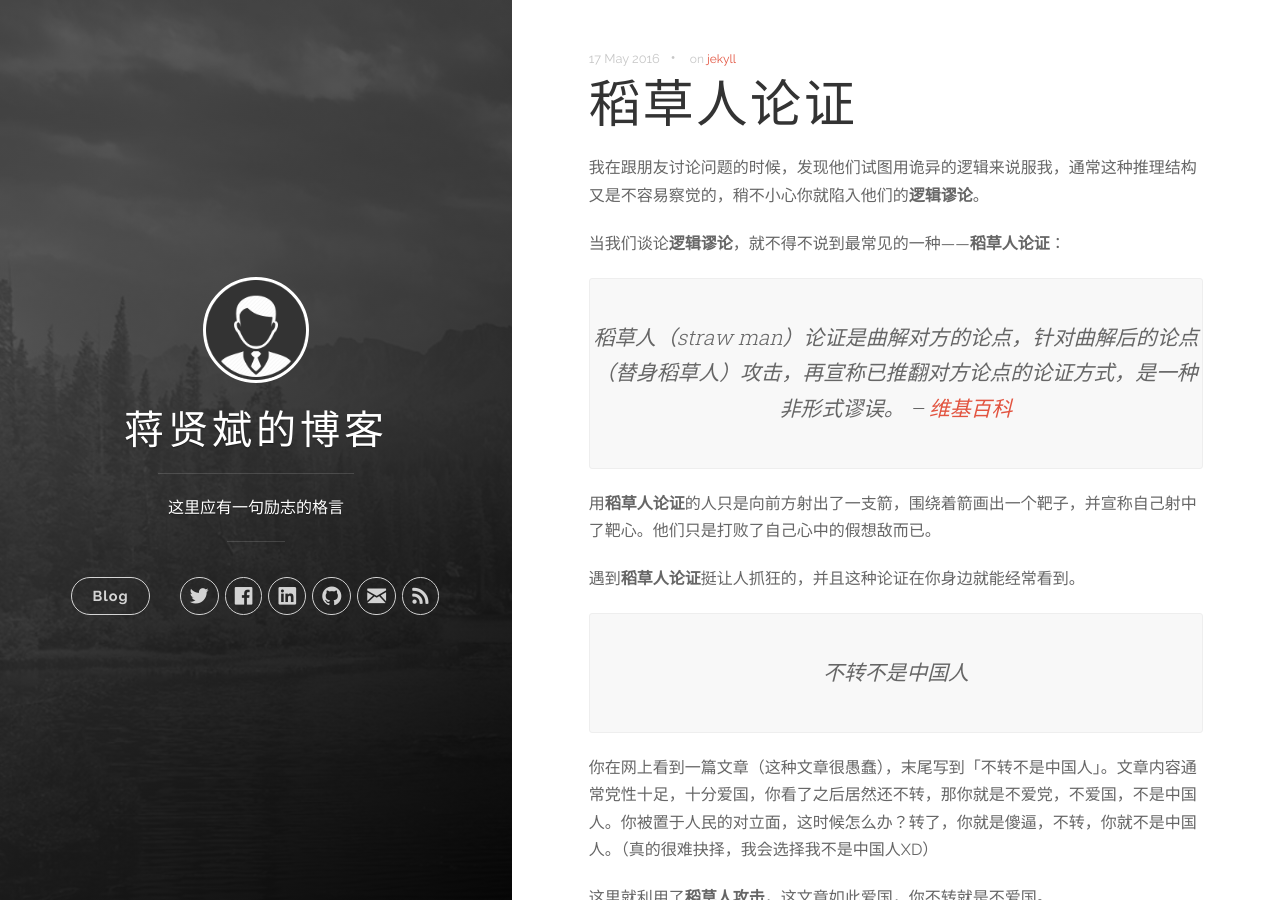
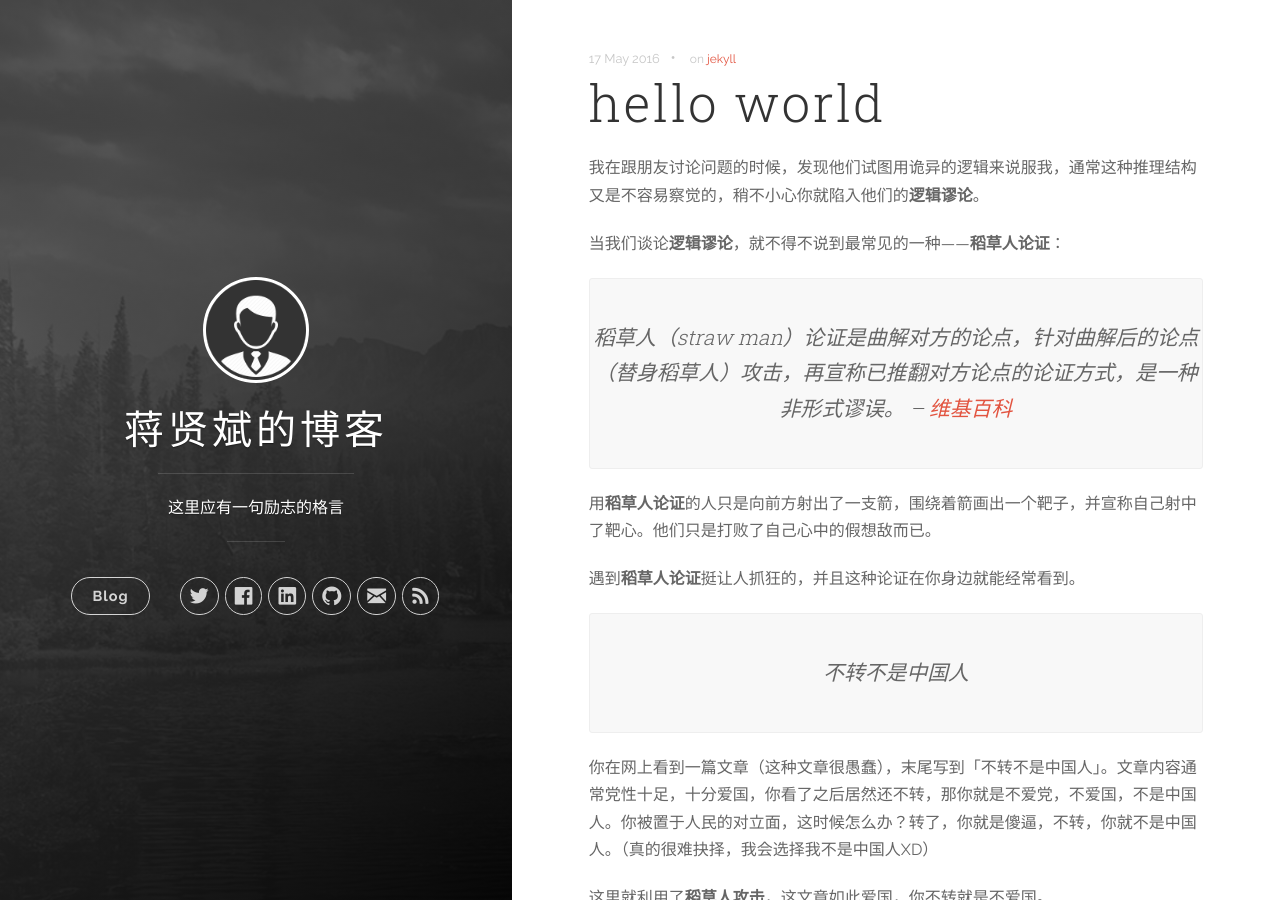
Before and after one commit to bing0say/bing0say.github.io, a Jekyll site: the page built from _posts/2016-02-08-稻草人论证.markdown, in a window 1280 px wide and 900 px high. Built offline with Jekyll 4.4.1, drawn with Linux system fonts in a browser that asks for light colours; nearby versions of some CDN libraries.

Commit message:
change something

```diff
--- a/_posts/2016-02-08-稻草人论证.markdown
+++ b/_posts/2016-02-08-稻草人论证.markdown
@@ -1,5 +1,5 @@
 ---
-title:  "稻草人论证"
+title:  "hello world"
 date:   2016-05-17 21:04:23
 categories: [jekyll]
 tags: [jekyll]
```
